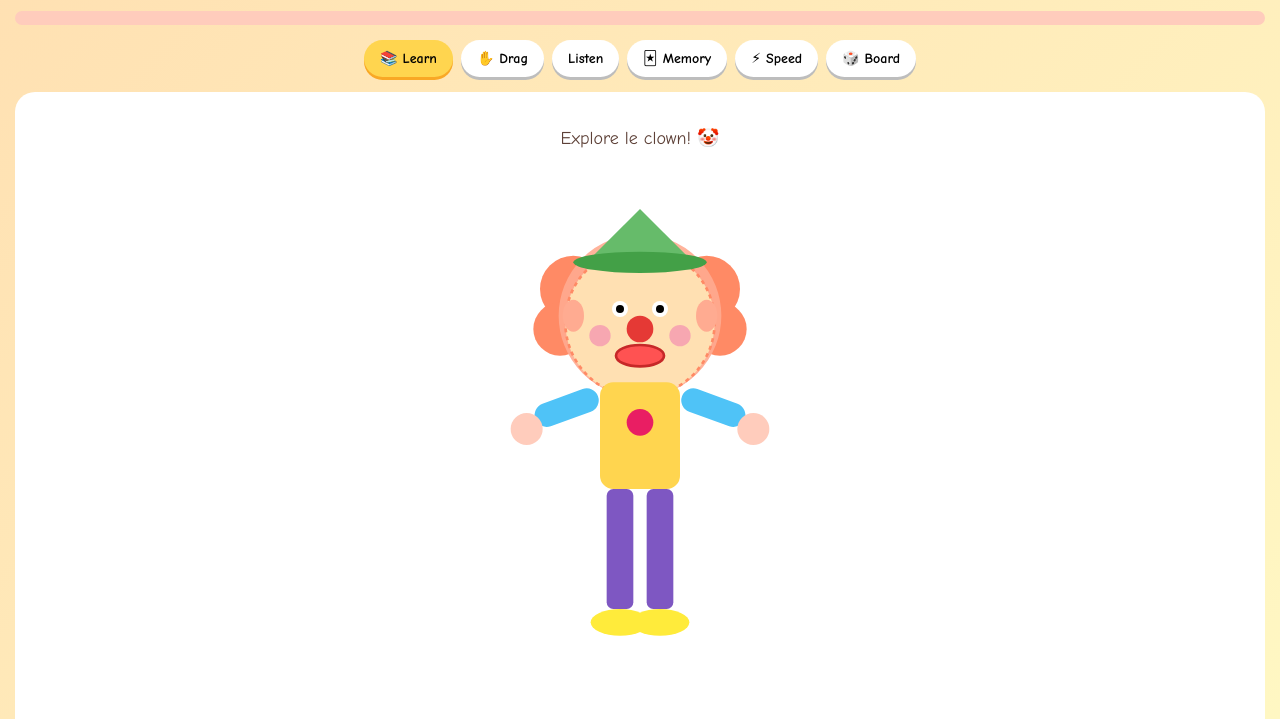
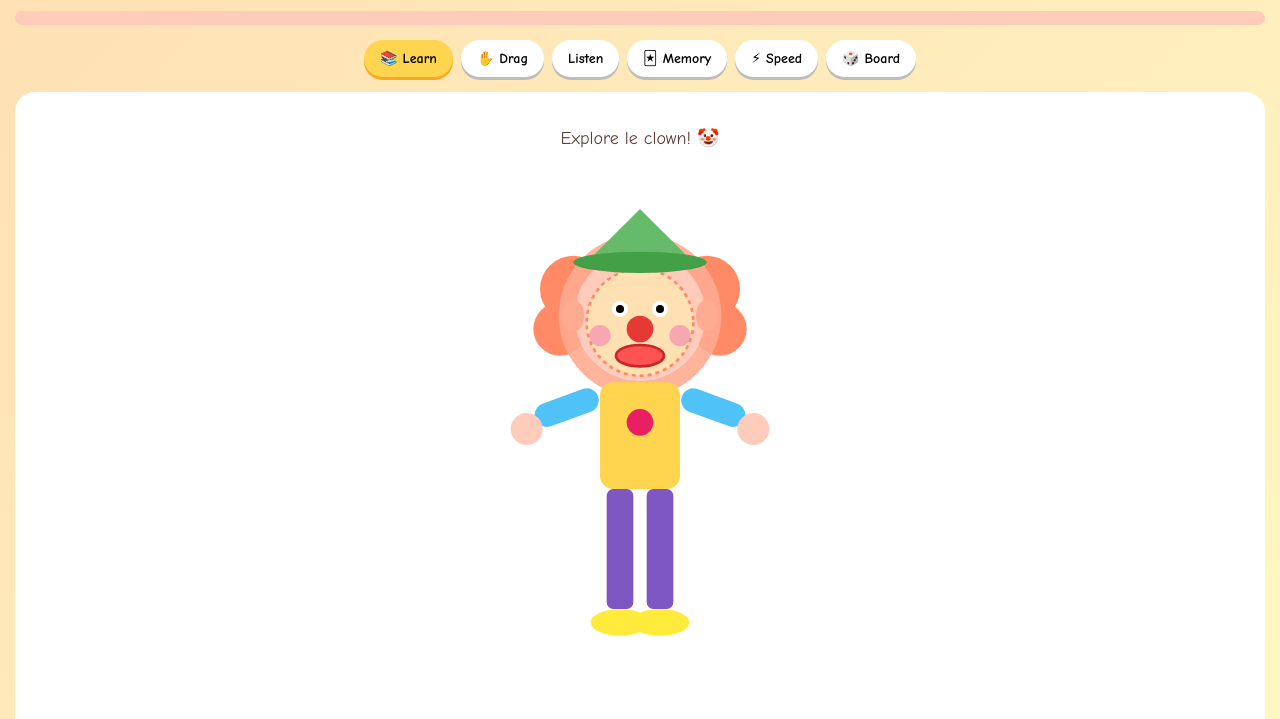
Before and after one commit to MUDROis/Les-parties-du-corps, a plain HTML site: page index.html in a window 1280 px wide. Shown: the part 71-790 px from the top of the page. Drawn offline with Linux system fonts and the light colour scheme.

Commit message:
Reduce face radius to 40 so ears stay in place

```diff
--- a/index.html
+++ b/index.html
@@ -151,7 +151,7 @@ function getClownSVG(highlightPart = null) {
     <circle cx="150" cy="110" r="48" fill="#ffccbc" pointer-events="none"/>
 
     <circle class="body-part ${hl('visage')}" data-part="visage"
-            cx="150" cy="115" r="56"
+            cx="150" cy="115" r="40"
             fill="#ffe0b2" stroke="#ff8a65" stroke-width="2" stroke-dasharray="3"/>
 
     <g class="body-part ${hl('yeux')}" data-part="yeux">
```
